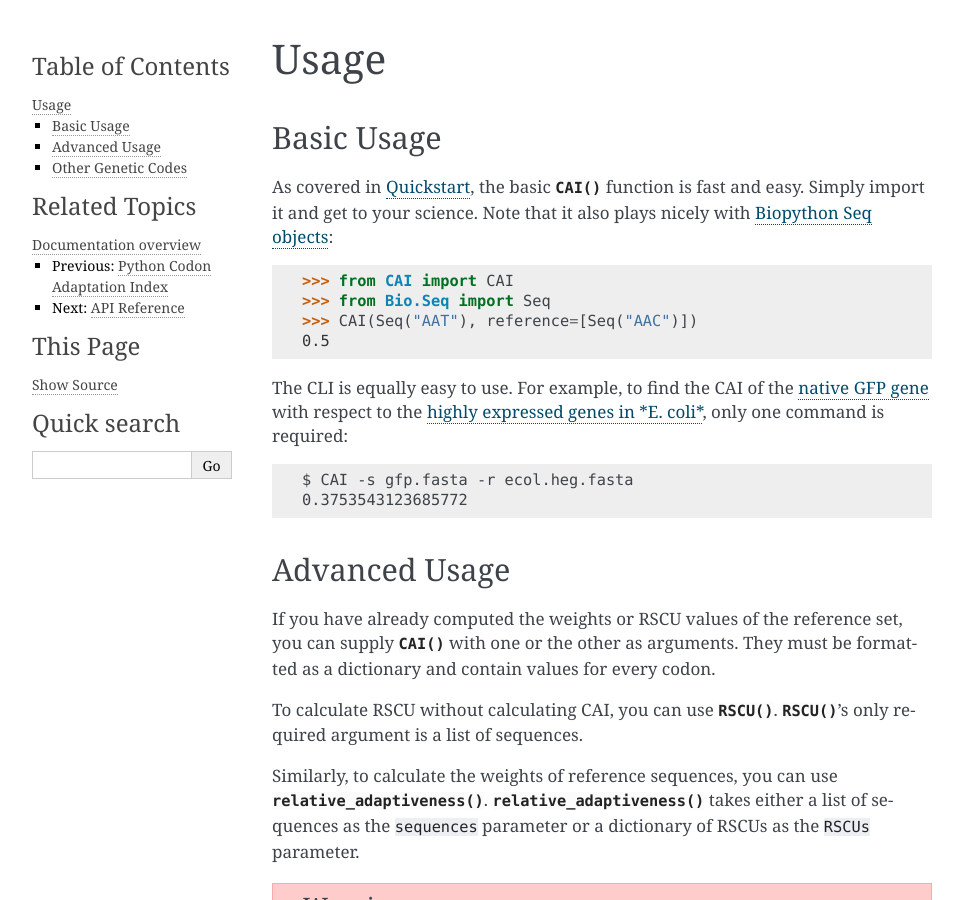
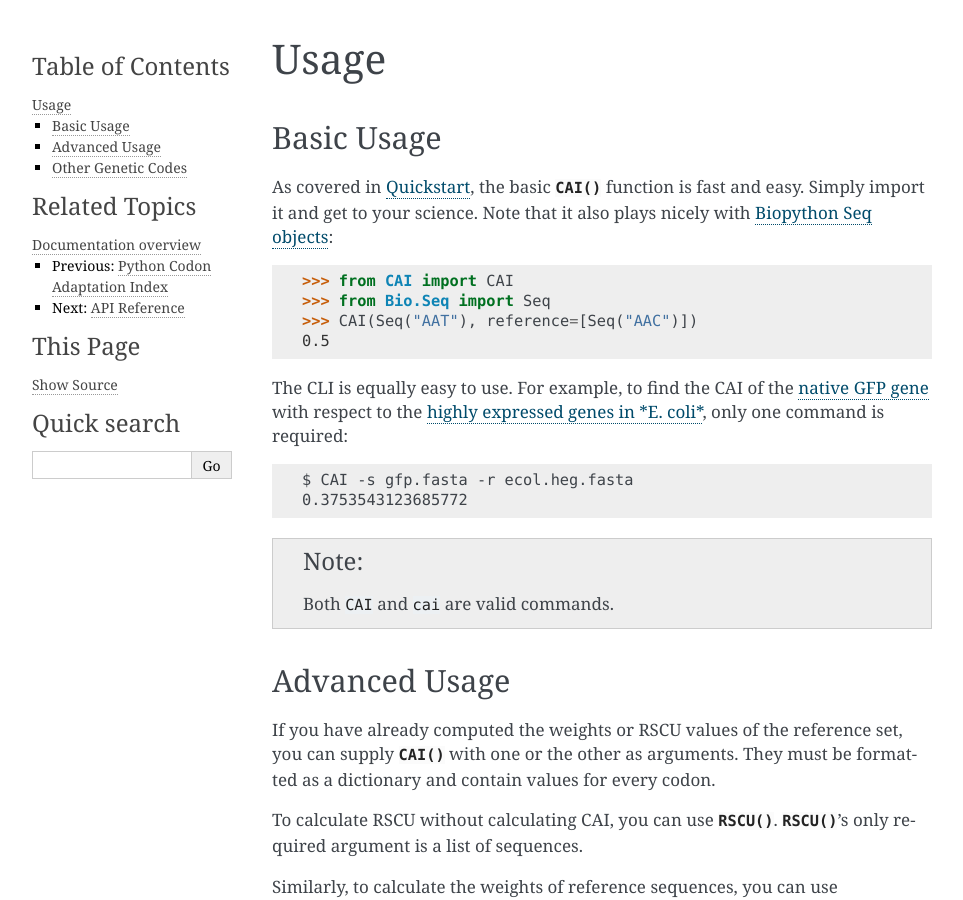
Before and after one commit to Benjamin-Lee/CodonAdaptationIndex, a Sphinx documentation site: the page built from docs/usage.rst, in a window 1280 px wide and 900 px high. Shown: the whole window, without its empty margins (148-1111 px from the left). Built offline with Sphinx 7.4.7, drawn with Linux system fonts in a browser that asks for light colours.

```diff
--- a/docs/usage.rst
+++ b/docs/usage.rst
@@ -22,6 +22,10 @@
 
     $ CAI -s gfp.fasta -r ecol.heg.fasta
     0.3753543123685772
+
+.. note::
+
+   Both ``CAI`` and ``cai`` are valid commands.
 
 Advanced Usage
 --------------
```
